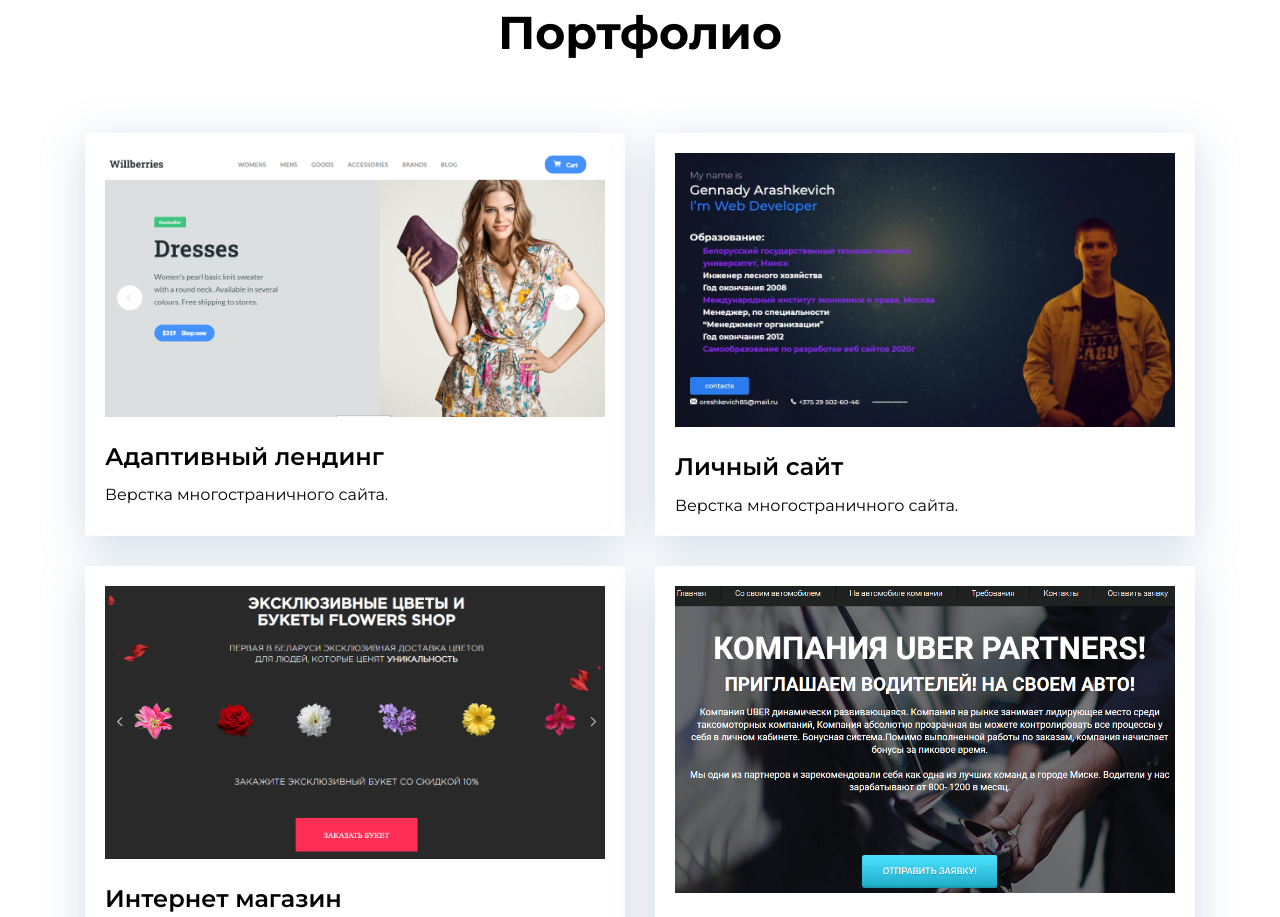
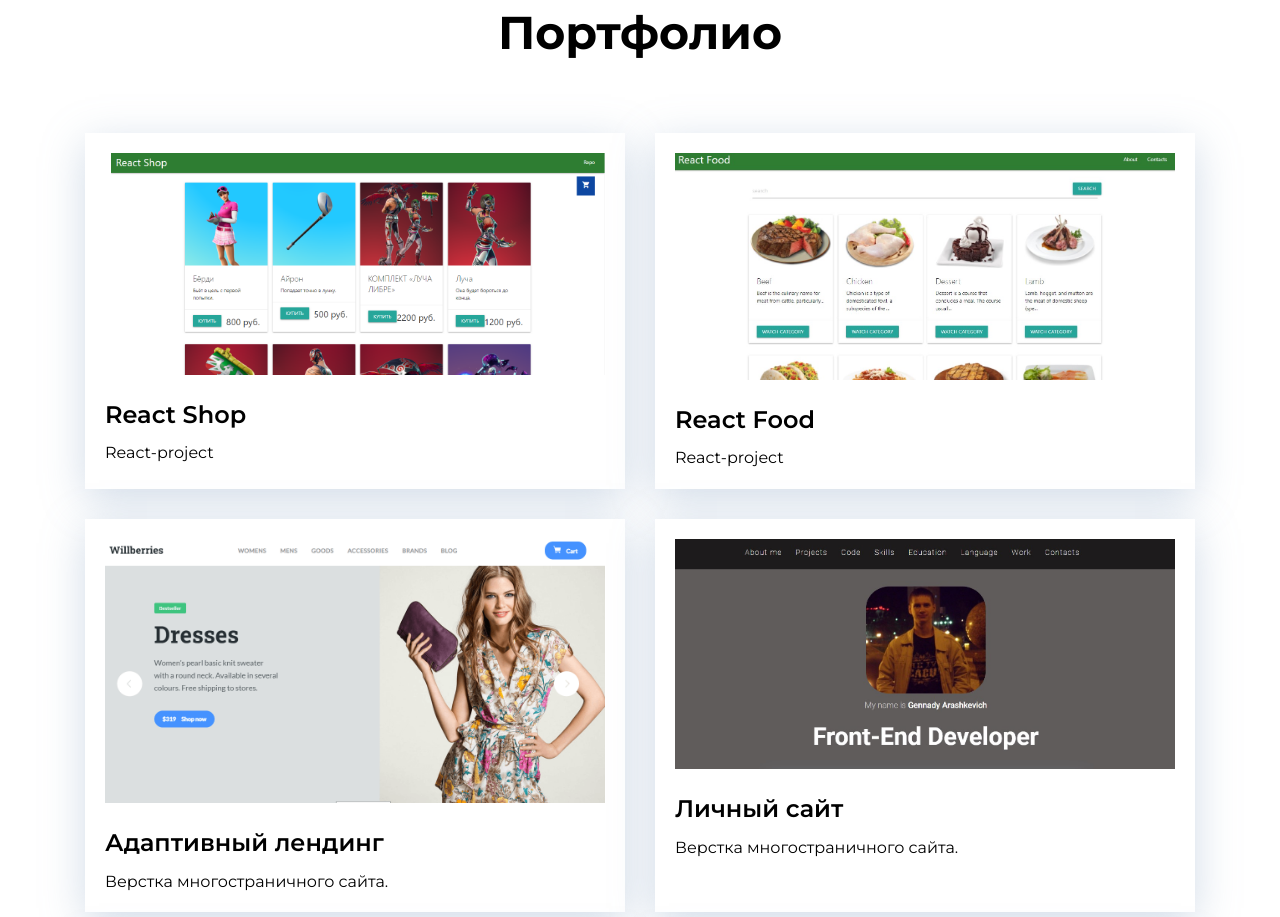
Before and after one commit to oreshkevich/portfolio, a plain HTML site: page index.html in a window 1280 px wide. Shown: the part 877-1794 px from the top of the page. Drawn offline with Linux system fonts and the light colour scheme.

Commit message:
feat: card

```diff
--- /dev/null
+++ b/db/db.json
@@ -0,0 +1,66 @@
+[
+  {
+    "id": 7,
+    "reference": "https://oreshkevich.github.io/react-shop/",
+    "img": "./img/portfolio/react-shop.png",
+    "alt": "React-Shop",
+    "title": "React Shop",
+    "category": "React-project"
+  },
+  {
+    "id": 8,
+    "reference": "https://oreshkevich.github.io/food-project/",
+    "img": "./img/portfolio/react-food.jpg",
+    "alt": "React-Food",
+    "title": "React Food",
+    "category": "React-project"
+  },
+  {
+    "id": 0,
+    "title": "Адаптивный лендинг",
+    "reference": "https://oreshkevich.github.io/willberries/",
+    "img": "./img/portfolio/Willberries.png",
+    "alt": "Willberries",
+    "category": "Верстка многостраничного сайта."
+  },
+  {
+    "id": 1,
+    "reference": "https://oreshkevich.github.io/rsschool-cv/",
+    "img": "./img/portfolio/front.jpg",
+    "alt": "portfolio",
+    "title": "Личный сайт",
+    "category": "Верстка многостраничного сайта."
+  },
+  {
+    "id": 3,
+    "reference": "https://oreshkevich.github.io/flowers/",
+    "img": "./img/portfolio/flowers.png",
+    "alt": "flowers",
+    "title": "Интернет магазин",
+    "category": "Верстка многостраничного сайта."
+  },
+  {
+    "id": 4,
+    "reference": "https://oresh85.github.io/",
+    "img": "./img/portfolio/uber.png",
+    "alt": "flowers",
+    "title": "Адаптивный лендинг",
+    "category": "Верстка многостраничного сайта."
+  },
+  {
+    "id": 5,
+    "reference": "https://oreshkevich.github.io/Wildberries/",
+    "img": "./img/portfolio/willberries.png",
+    "alt": "Willberries",
+    "title": "Адаптивный лендинг",
+    "category": "Верстка многостраничного сайта."
+  },
+  {
+    "id": 6,
+    "reference": "https://oreshkevich.github.io/iPhone12/",
+    "img": "./img/portfolio/iPhone12.png",
+    "alt": "iPhone12",
+    "title": "iPhone12",
+    "category": "Верстка многостраничного сайта."
+  }
+]
--- a/index.html
+++ b/index.html
@@ -144,6 +144,7 @@
 <script src="./libs/vide/jquery.vide.min.js"></script>
 
 <script src="./js/main.js"></script>
+<script src="./js/card.js"></script>
 
 </body>
 
--- /dev/null
+++ b/js/card.js
@@ -0,0 +1,33 @@
+const renderGoods = (goods) => {
+  const goodsWrapper = document.querySelector('.portfolio-cards-wrapper');
+
+  goodsWrapper.innerHTML = '';
+  goods.forEach((item) => {
+    const { id, title, reference, img, alt, category } = item;
+    goodsWrapper.insertAdjacentHTML(
+      'beforeend',
+      `
+    <div class="card">
+            <a href=${reference} target="_blank" class="card-link">
+              <img class="card-img" src=${img} alt=${alt}>
+              <h3 class="card-title">${title}</h3>
+              <p>${category}</p>
+            </a>
+          </div>
+    `
+    );
+  });
+  // goodsWrapper.append(a);
+};
+
+const getData = () => {
+  fetch('./db/db.json')
+    .then((response) => response.json())
+    .then((data) => {
+      renderGoods(data);
+    })
+    .catch((error) => {
+      console.log(error);
+    });
+};
+getData();
```
Also changed, not shown: img/portfolio/front.jpg (added), img/portfolio/react-food.jpg (added), img/portfolio/react-shop.png (added).
